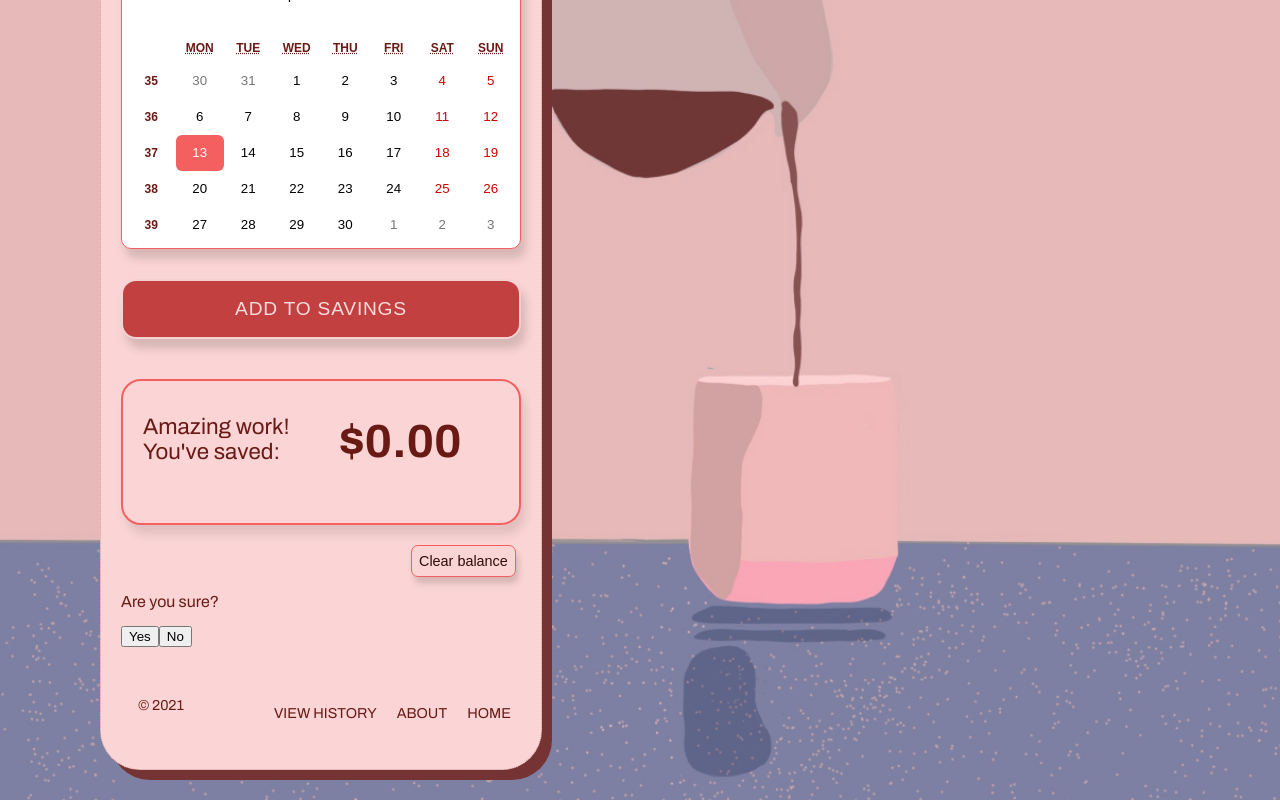
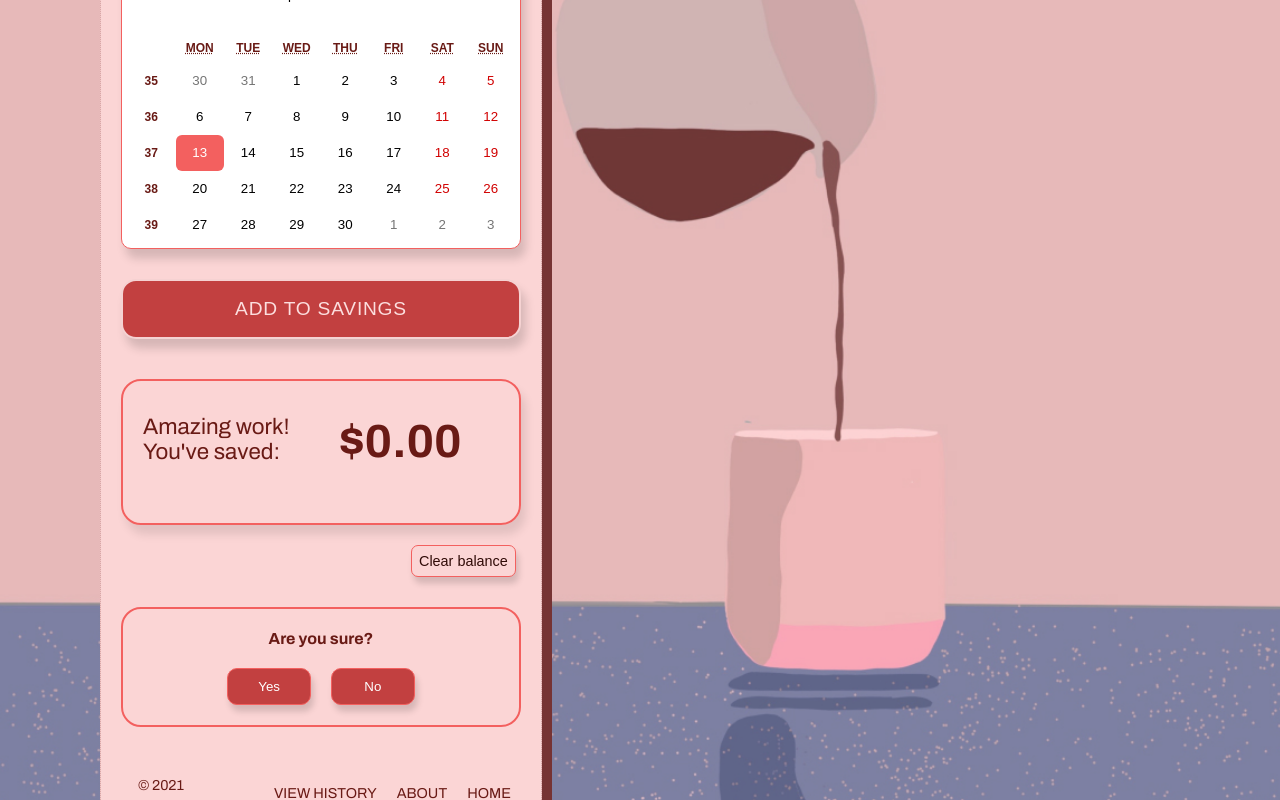
Before and after one commit to Shell111/CoffeeSaver, a React (Create React App) app: page / in a window 1280 px wide. Both pictures are taken after a click on the button "Clear balance". Shown: the part 648-1448 px from the top of the page. Built offline with nearby package versions, Linux system fonts and the light colour scheme.

Commit message:
PopUp component rename, PopUp css created, buttons styled and CoffeeSaver with PopUp added

```diff
--- a/src/components/CoffeeSaverApp.js
+++ b/src/components/CoffeeSaverApp.js
@@ -22,14 +22,14 @@ import DarkMode from './DarkMode'
 import { Footer } from './Footer';
 import { DisplayEntries } from './DisplayEntries';
 import { About } from './About'
-import { Popup } from './Popup'
+import { PopUp } from './PopUp/PopUp'
 
 
 export function CoffeeSaverApp(){
   const [date, setDate] = useState(new Date());
   const [amountInput, setAmountInput] = useState(0);
   const [coffeeAmount, setCoffeeAmount] = useState(0);
-  const [popup, setPopup] = useState({
+  const [popUp, setPopUp] = useState({
     show: false, // initial values set to false and null
   });
   // const [showEntryHistory, setShowEntryHistory] = useState(false);
@@ -81,25 +81,25 @@ export function CoffeeSaverApp(){
 
   // To run clear storage with Pop up to confirm
   const clearItemTrue = () => {
-    setPopup({
+    setPopUp({
       show: true,
     })
     localStorage.removeItem("total");
     setData([])
     resetState()
-    setPopup({
+    setPopUp({
       show: false,
     })
   }
 
   const clearItemFalse = () => {
-    setPopup({
+    setPopUp({
       show: false,
     })
   }
 
   const clearItem = () => {
-    setPopup({
+    setPopUp({
       show: true,
     });
   };
@@ -156,7 +156,7 @@ export function CoffeeSaverApp(){
 
                 <button className="clear-item" onClick={clearItem}>Clear balance</button>
 
-                {popup.show && (<Popup
+                {popUp.show && (<PopUp
                   clearItemTrue={clearItemTrue}
                   clearItemFalse={clearItemFalse}
                   />
--- /dev/null
+++ b/src/components/PopUp/PopUp.css
@@ -0,0 +1,31 @@
+ .modal__button {
+  -webkit-appearance: none;
+  -moz-appearance: none;
+  background-color: #c24040;;
+  padding: 10px 30px;
+  border: 1px solid #F3605F;
+  border-radius: 10px;
+  box-shadow: 2.7px 6.4px 6.4px hsl(0deg 0% 0% / 0.15);
+  color: white;
+ }
+
+.modal__container {
+  margin: 30px 0 0 0;
+  /* position: relative;
+  height: 300px;
+  width: 400px;
+  left: -15px;
+  top: -250px; */
+  display: flex;
+  flex-direction: column;
+  align-items: center;
+  border: 2px solid #F3605F;
+  border-radius: 20px;
+}
+
+.modal-buttons__container {
+  display: grid;
+  grid-template-columns: 1fr 1fr;
+  gap: 20px;
+  margin-bottom: 20px;
+}
--- /dev/null
+++ b/src/components/PopUp/PopUp.js
@@ -0,0 +1,21 @@
+import './PopUp.css'
+
+  export function PopUp({ clearItemTrue, clearItemFalse }) {
+    return (
+      <div className="modal">
+        <div className="modal__container">
+          <h4 className="page__text">Are you sure?</h4>
+          <div className="modal-buttons__container">
+            <button className="modal_buttonConfirm modal__button"
+              onClick={clearItemTrue}>
+                Yes
+            </button>
+            <button className="modal_buttonCancel modal__button"
+              onClick={clearItemFalse}>
+              No
+            </button>
+          </div>
+        </div>
+      </div>
+    );
+  }
--- a/src/components/Popup.js
+++ /dev/null
@@ -1,15 +0,0 @@
-
-
-  export function Popup({ clearItemTrue, clearItemFalse }) {
-    return (
-      <div className="modal">
-        <div className="modal_box">
-          <p>Are you sure?</p>
-          <button className="modal_buttonConfirm" onClick={clearItemTrue}>Yes</button>
-          <button onClick={clearItemFalse} className="modal_buttonCancel">
-            No
-          </button>
-        </div>
-      </div>
-    );
-  }
```
